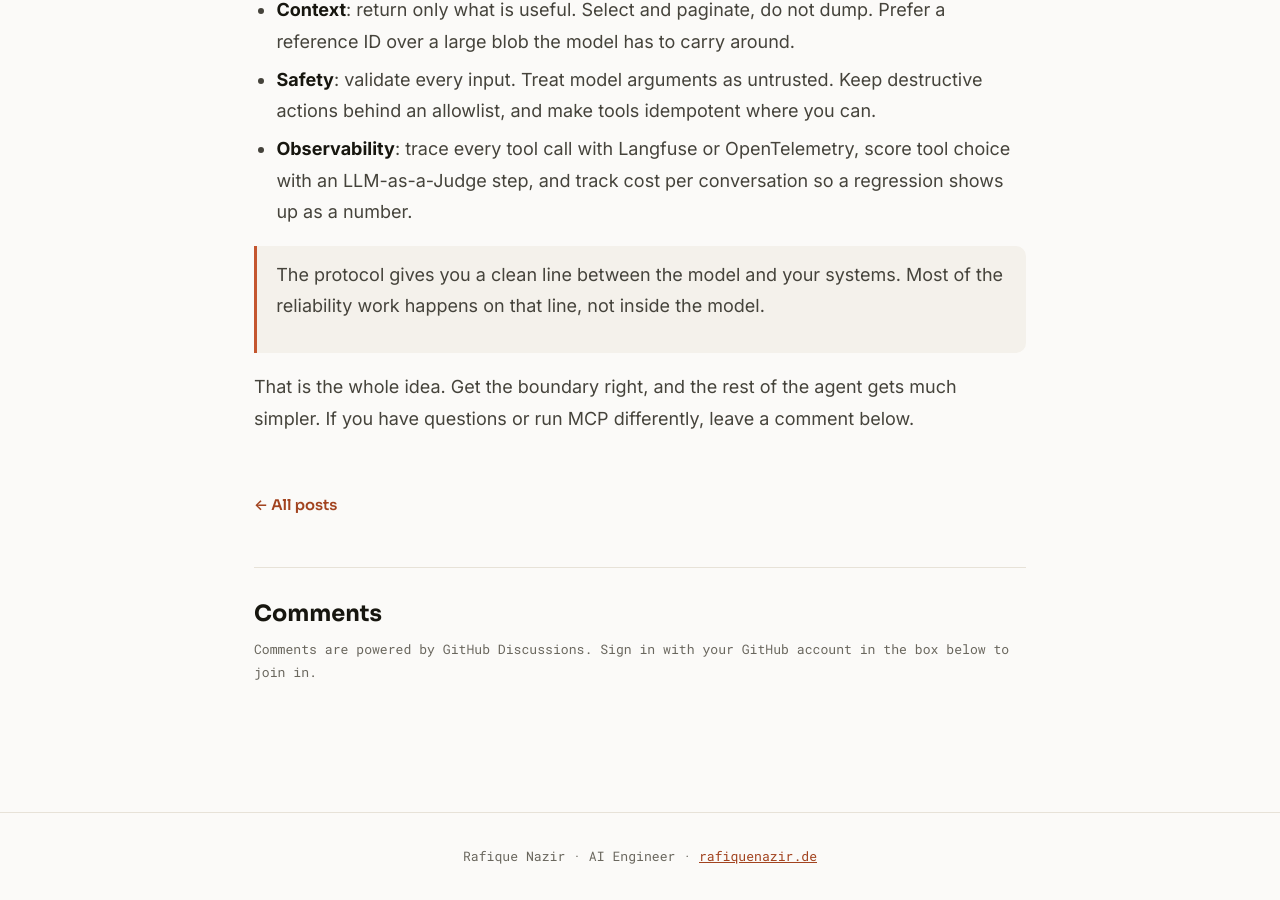
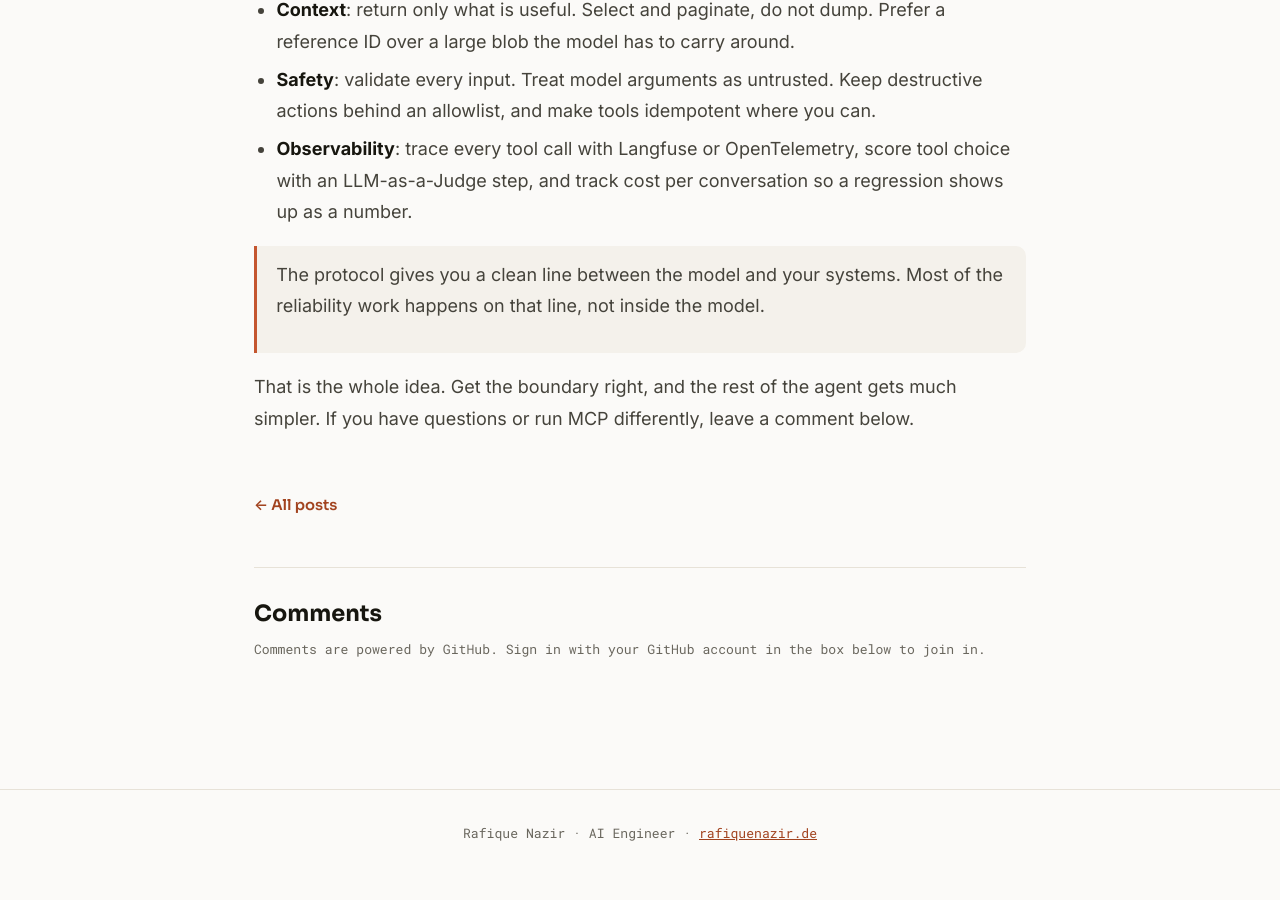
Before and after one commit to rafique1990/rafique1990.github.io, a Jekyll site: the page built from _posts/2026-09-21-mcp-protocol-best-practices.md, in a window 1280 px wide and 900 px high, scrolled down 3614 px. Built offline with Jekyll 4.4.1, drawn with Linux system fonts in a browser that asks for light colours; comment, search, counter and statistics services are not loaded; after the commit the page ends 4491 px from its top, so only the background shows below that; part of the change alters nothing that is shown.

Commit message:
use Utterances for comments (app already installed); Giscus kept as alt
Co-Authored-By: Claude Opus 4.8 (1M context) <noreply@anthropic.com>

```diff
--- a/_layouts/post.html
+++ b/_layouts/post.html
@@ -23,31 +23,23 @@ layout: default
 
     <section class="comments">
         <h2>Comments</h2>
-        <p class="note">Comments are powered by GitHub Discussions. Sign in with your GitHub account in the box below to join in.</p>
-        <!-- Giscus: GitHub Discussions based comments (GitHub login required) -->
-        <script src="https://giscus.app/client.js"
-                data-repo="rafique1990/rafique1990.github.io"
-                data-repo-id="R_kgDOUZjXWQ"
-                data-category="Announcements"
-                data-category-id="DIC_kwDOUZjXWc4DGDIc"
-                data-mapping="pathname"
-                data-strict="0"
-                data-reactions-enabled="1"
-                data-emit-metadata="0"
-                data-input-position="top"
-                data-theme="light"
-                data-lang="en"
-                crossorigin="anonymous"
-                async>
-        </script>
-        <!-- Fallback: Utterances (GitHub Issues based). Comment out Giscus above and uncomment this to switch.
+        <p class="note">Comments are powered by GitHub. Sign in with your GitHub account in the box below to join in.</p>
+        <!-- Utterances: GitHub Issues based comments (GitHub login required; the Utterances app is installed on this repo) -->
         <script src="https://utteranc.es/client.js"
                 repo="rafique1990/rafique1990.github.io"
                 issue-term="pathname"
                 label="comment"
                 theme="github-light"
                 crossorigin="anonymous"
-                async></script>
+                async>
+        </script>
+        <!-- Alternative: Giscus (GitHub Discussions). Remove the Utterances script above and uncomment this to switch. Requires the giscus app installed.
+        <script src="https://giscus.app/client.js"
+                data-repo="rafique1990/rafique1990.github.io"
+                data-repo-id="R_kgDOUZjXWQ" data-category="Announcements" data-category-id="DIC_kwDOUZjXWc4DGDIc"
+                data-mapping="pathname" data-strict="0" data-reactions-enabled="1" data-emit-metadata="0"
+                data-input-position="top" data-theme="light" data-lang="en"
+                crossorigin="anonymous" async></script>
         -->
     </section>
 </article>
```
